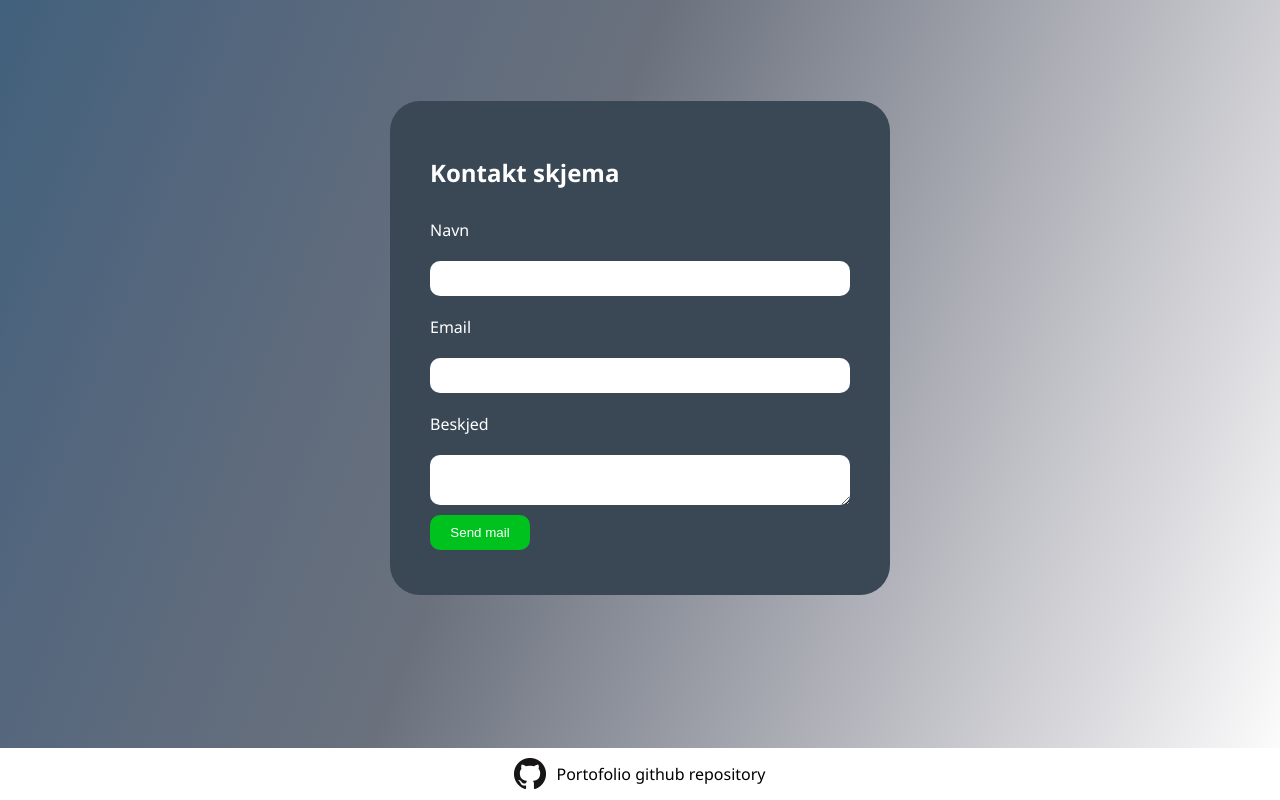
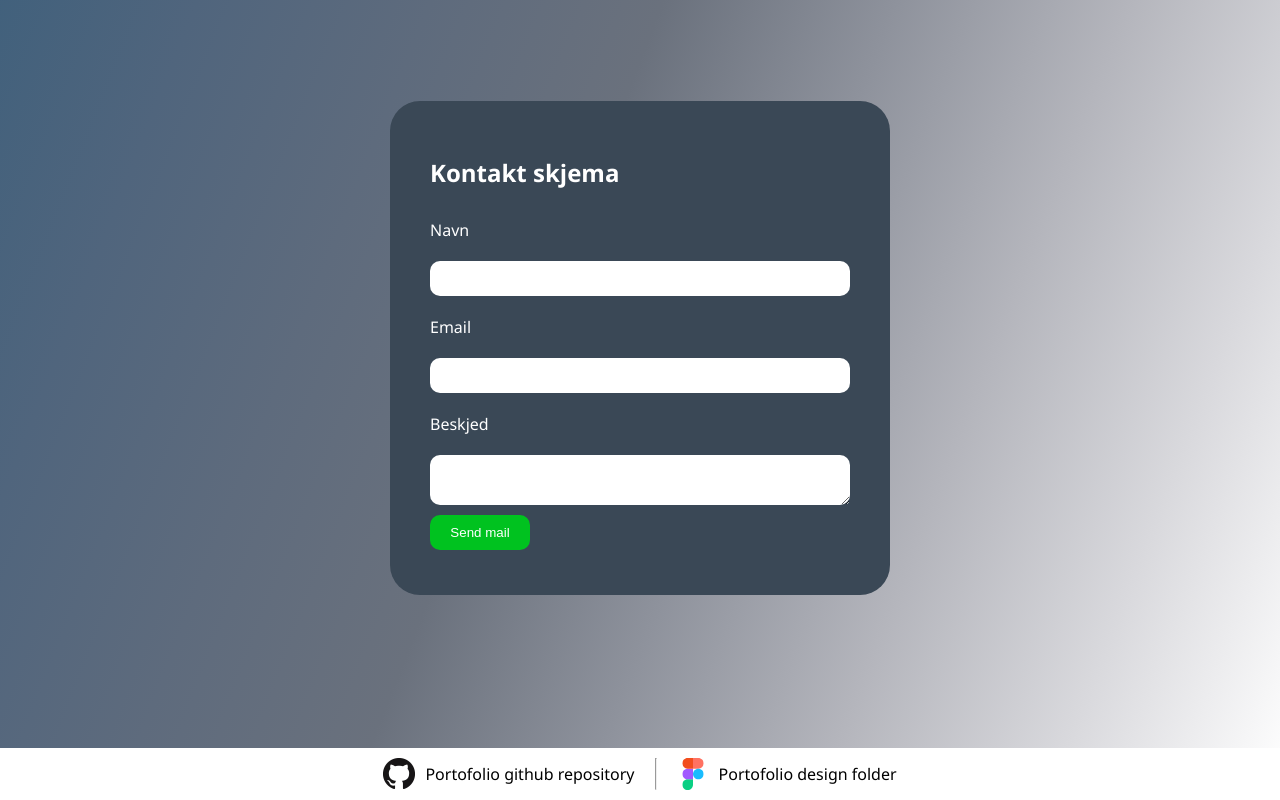
Before and after one commit to Erlandino/portfolio, a React (Create React App) app: page / in a window 1280 px wide. Shown: the part 2452-3252 px from the top of the page. Built offline with nearby package versions, Linux system fonts and the light colour scheme; the HTML template or start-up script is replaced by a standard one.

Commit message:
added figma file to footer

```diff
--- a/src/components/Footer.jsx
+++ b/src/components/Footer.jsx
@@ -1,5 +1,8 @@
 // Githhub icon import
 import githubIcon from "../media/GitHub-Mark-32px.png";
+
+// Figma icon
+import figmaIon from "../media/figma-logo.svg";
 
 export default function Footer() {
   return (
@@ -10,6 +13,12 @@ export default function Footer() {
             <img className="footer__list__item__link__img" src={githubIcon} alt="" /> Portofolio github repository
           </a>
         </li>
+        <hr />
+        <li className="footer__list__item">
+          <a className="footer__list__item__link" href="https://www.figma.com/file/YhaPF5PWom0Pw1hk31XmLI/Portofolio?node-id=182%3A648&t=EoRGebW6oiSHkeQe-1" target="_blanc">
+            <img className="footer__list__item__link__img" src={figmaIon} alt="" /> Portofolio design folder
+          </a>
+        </li>
       </ul>
     </footer>
   );
--- a/src/index.css
+++ b/src/index.css
@@ -259,5 +259,10 @@ body {
   text-decoration: none;
   gap: 10px;
 }
+.footer__list {
+  display: flex;
+  flex-direction: row;
+  gap: 20px;
+}
 
 /* Footer end */
```
